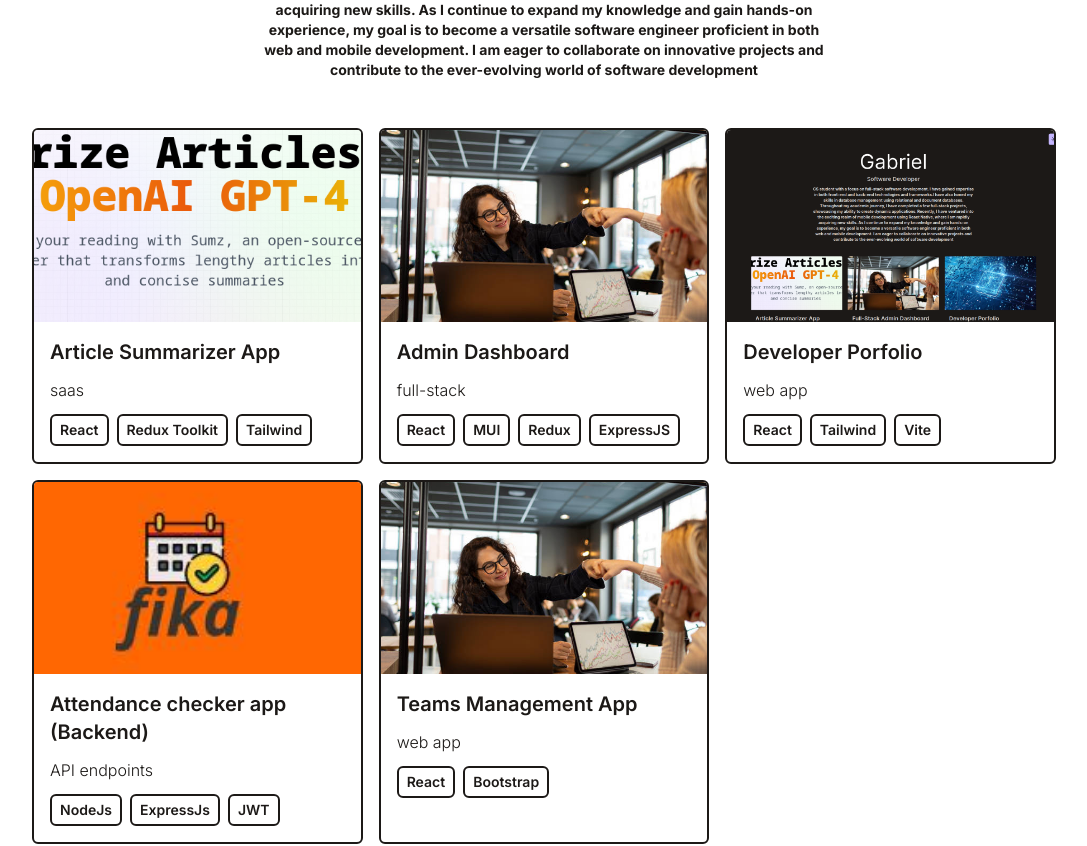
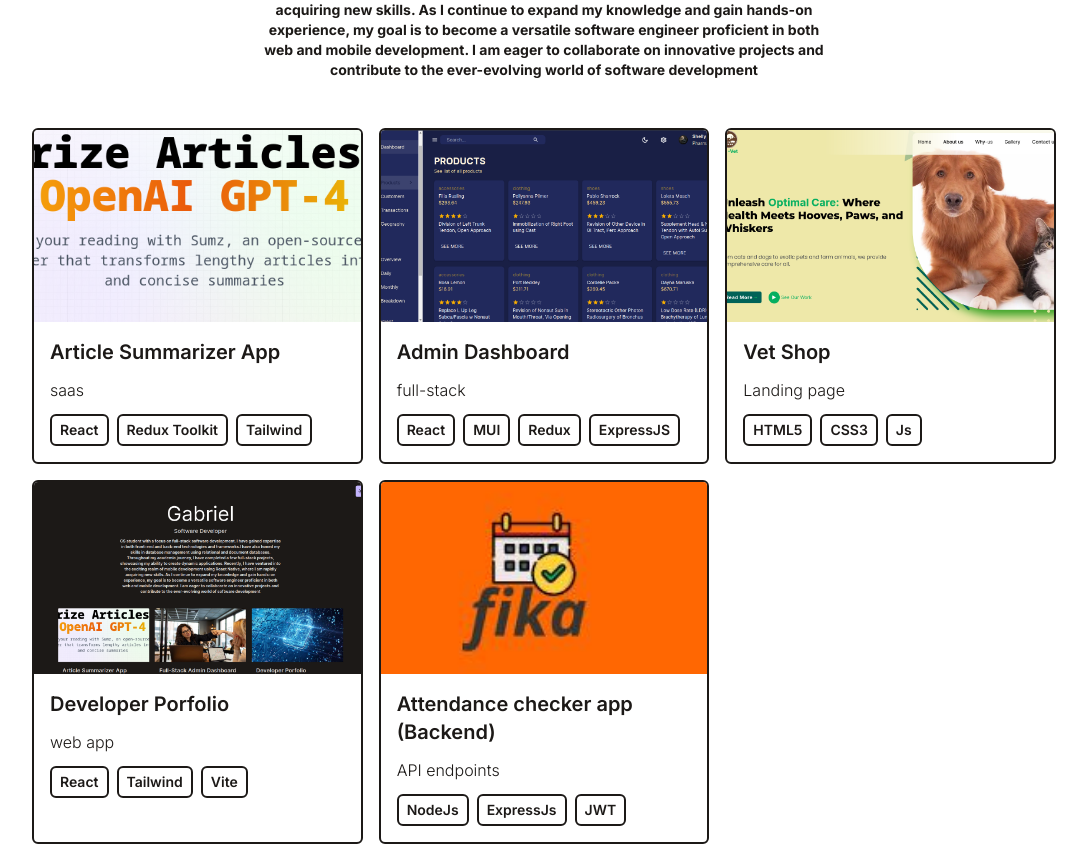
Before and after one commit to gatimugabriel/gatimugabriel.github.io, a React (Vite) app: page / in a window 1280 px wide. Shown: the part 324-1170 px from the top of the page, without its empty margins (96-1183 px from the left). Built offline with nearby package versions, Linux system fonts and the light colour scheme.

Commit message:
fixed incorrect images

```diff
--- a/src/components/data/portfolio.js
+++ b/src/components/data/portfolio.js
@@ -10,33 +10,42 @@ export default [
   {
     id: 2,
     title: "Admin Dashboard",
-    imgUrl: "/assets/teams.jpg",
+    imgUrl: "/assets/admin-dashboard.png",
     type: "full-stack",
     stack: ["React", "MUI", "Redux", "ExpressJS"],
     link: "http://",
   },
   {
     id: 3,
+    title: "Vet Shop",
+    imgUrl: "/assets/vet-shop.png",
+    type: "Landing page",
+    stack: ["HTML5", "CSS3", "Js"],
+    link: "http://www.myvet.co.ke",
+  },
+  {
+    id: 4,
     title: "Developer Porfolio",
     imgUrl: "/assets/portfolio.png",
     type: "web app",
     stack: ["React", "Tailwind", "Vite"],
-    link: "http://",
+    link: "http://gabrielgatimu.github.io",
   },
   {
-    id: 4,
+    id: 5,
     title: "Attendance checker app (Backend)",
     imgUrl: "/assets/fika-logo.jpg",
     type: "API endpoints",
     stack: ["NodeJs", "ExpressJs", "JWT"],
-    link: "http://",
+    link: "https://fika-nd51.onrender.com/",
   },
-  {
-    id: 5,
-    title: "Teams Management App",
-    imgUrl: "/assets/teams.jpg",
-    type: "web app",
-    stack: ["React", "Bootstrap"],
-    link: "http://",
-  },
+  // },
+  // {
+  //   id: 6,
+  //   title: "Teams Management App",
+  //   imgUrl: "/assets/teams.jpg",
+  //   type: "web app",
+  //   stack: ["React", "Bootstrap"],
+  //   link: "http://",
+  // },
 ];
```
Also changed, not shown: public/assets/admin-dashboard.png (added), public/assets/vet-shop.png (added).
